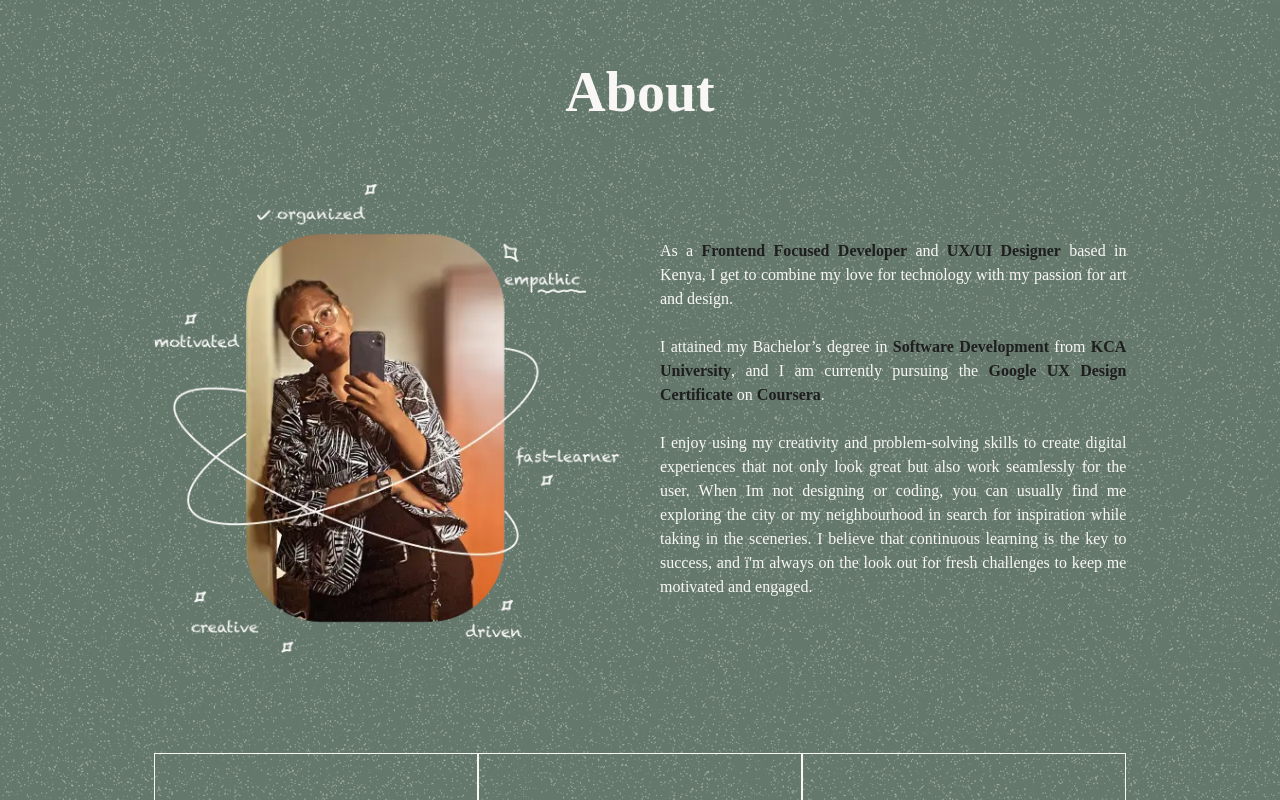
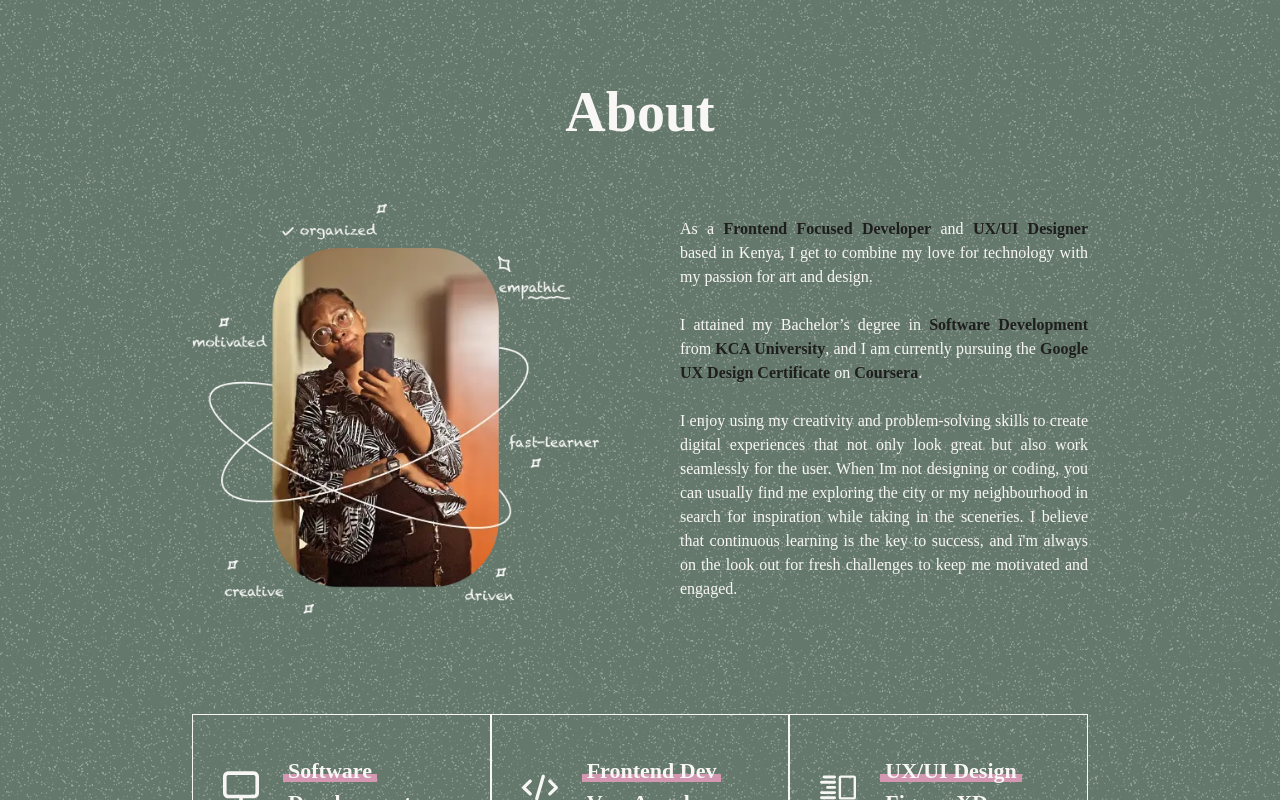
Before and after one commit to Joan-Thirimbu/Portfolio, a Vue app: page / in a window 1280 px wide. Shown: the part 820-1620 px from the top of the page. Built offline with nearby package versions, Linux system fonts and the light colour scheme; a web font is replaced by a local one.

Commit message:
responsive about-section

```diff
--- a/src/components/AboutSection.vue
+++ b/src/components/AboutSection.vue
@@ -1,6 +1,6 @@
 <template>
-    <section id="about">
-        <div class="about-container">
+    <section class="py-[90px]" id="about">
+        <div class="about-content">
             <h1 class="text-center">About</h1>
             <div class="info">
                 <img src="../assets/profile.webp"/>
@@ -42,19 +42,17 @@ export default{
 </script>
 
 <style scoped>
-.about-container{
-    margin-inline: clamp(2em, 20em, 12vw);
-    padding-bottom: 90px;
+.about-content{
+    margin-inline: clamp(3em, 50em, 15vw);
 }
 h1{
-    font-size: 56px;
+    font-size: 46px;
     font-weight: 700;
-    padding-top: 70px;
 }
 .info{
     padding-top: 50px;
     display: grid;
-    gap: 2.5rem;
+    gap: 5rem;
     grid-template-columns: repeat(auto-fit, minmax(336px, 1fr));
     align-items: center;
 }
@@ -75,7 +73,7 @@ h1{
 }
 .role-cards{
     display: grid;
-    grid-template-columns: repeat(auto-fit, minmax(320px, 1fr));
+    grid-template-columns: repeat(auto-fit, minmax(280px, 1fr));
     padding-top: 100px;
     margin: 0;
 }
@@ -94,8 +92,8 @@ h1{
 }
 .card-title img{
     width: auto;
-    max-width: 40px;
-    min-width: 30px;
+    max-width: 36px;
+    min-width: 24px;
     height: auto;
 }
 .title-text{
@@ -104,7 +102,7 @@ h1{
     align-items: flex-start;
 }
 .title-text span{
-    font-size: 26px;
+    font-size: 22px;
     font-weight: 600;
     line-height: 32px;
     text-decoration: none;
@@ -146,28 +144,33 @@ h1{
     margin-left: 15px;
     background-color: #1E1E1E;
 }
+@media screen and (min-width: 961px){
+    h1{
+        font-size: 56px;
+    }
+    .info img{
+        justify-self: center;
+    }
+}
 @media screen and (max-width: 960px){
     .info{
         justify-items: center;
         grid-template-columns: 1fr;
-    }
-    .info-text{
-        padding-top: 40px;
     }
     .role-cards{
         padding-top: 60px;
     }
 }
 @media screen and (max-width: 512px){
-    .info-text{
-        padding-top: 20px;
+    .info{
+        gap: 3rem;
     }
     .role-cards{
         grid-template-columns: 1fr;
         padding-top: 60px;
     }
     .title-text span{
-        font-size: 22px;
+        font-size: 20px;
     }
 }
 </style>
```
